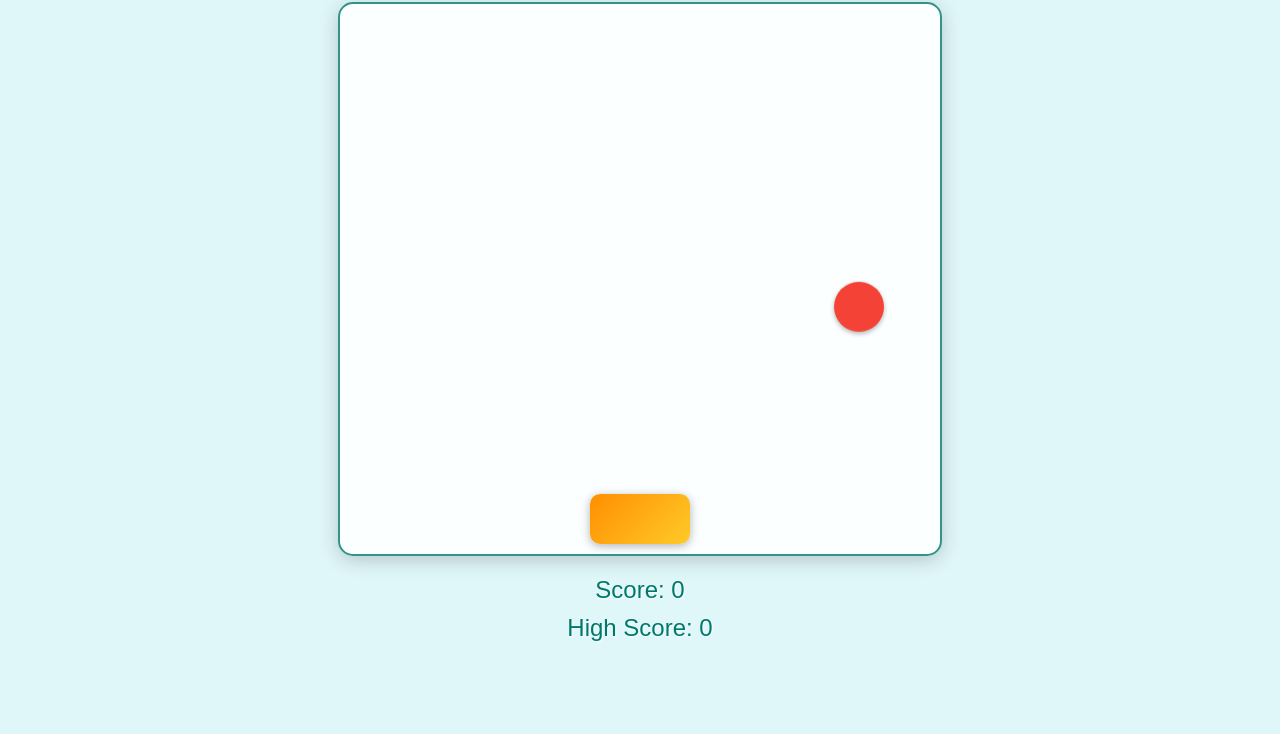
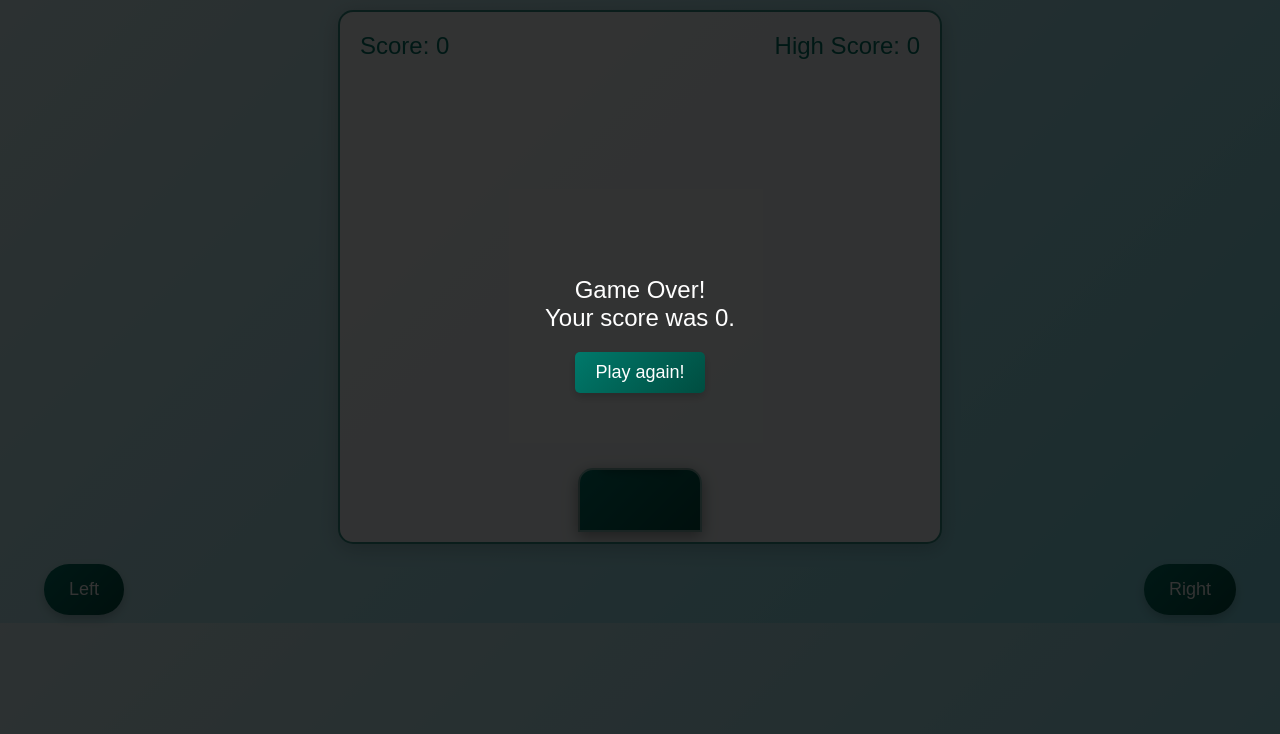
Before and after one commit to olii-dev/Fruit-Frenzy, a plain HTML site: page index.html in a window 1280 px wide. Shown: the part 66-800 px from the top of the page. Drawn offline with Linux system fonts and the light colour scheme; a web font is replaced by a local one.

Commit message:
Version 0.2.0
absolutely improved the game

```diff
--- a/index.html
+++ b/index.html
@@ -7,12 +7,19 @@
     <link rel="stylesheet" href="styles.css">
 </head>
 <body>
-    <h2>Fruit Frenzy</h2>
+    <h2 style="font-size: 27px;">Fruit Frenzy</h2>
     <div id="game-area">
+        <div class="scoreboard">
+            <div id="score">Score: 0</div>
+            <div id="high-score">High Score: 0</div>
+        </div>
         <div id="basket"></div>
     </div>
-    <div id="score">Score: 0</div>
-    <div id="high-score">High Score: 0</div>
+    <div id="controls">
+        <button id="left-button">Left</button>
+        <span style="display: inline-block; width: 1000px;"></span>
+        <button id="right-button">Right</button>
+    </div>
     <script src="script.js"></script>
 </body>
 </html>
--- a/script.js
+++ b/script.js
@@ -2,6 +2,9 @@ const basket = document.getElementById('basket');
 const gameArea = document.getElementById('game-area');
 const scoreDisplay = document.getElementById('score');
 const highScoreDisplay = document.getElementById('high-score');
+const leftButton = document.getElementById('left-button');
+const rightButton = document.getElementById('right-button');
+
 let score = 0;
 let highScore = localStorage.getItem('highScore') ? parseInt(localStorage.getItem('highScore')) : 0; // Retrieve high score from local storage
 let basketPosition = gameArea.clientWidth / 2 - 50; // Center the basket
@@ -24,7 +27,7 @@ function createFruit() {
 // Function to fall the fruit
 function fallFruit(fruit) {
     fruit.animate([{ transform: 'translateY(0)' }, { transform: 'translateY(500px)' }], {
-        duration: 9000,
+        duration: 4700,
         easing: 'linear',
         fill: 'forwards'
     });
@@ -62,8 +65,53 @@ function updateHighScore() {
 // Function to handle game over
 function gameOver() {
     gameActive = false; // Set game to inactive
-    alert(`Game Over! Your score was ${score}. Press OK to play again!.`);
-    resetGame(); // Reset the game
+
+    // Create a popup overlay
+    const popupOverlay = document.createElement('div');
+    popupOverlay.id = 'game-over-overlay';
+    popupOverlay.style.position = 'fixed';
+    popupOverlay.style.top = '0';
+    popupOverlay.style.left = '0';
+    popupOverlay.style.width = '100%';
+    popupOverlay.style.height = '100%';
+    popupOverlay.style.backgroundColor = 'rgba(0, 0, 0, 0.8)';
+    popupOverlay.style.display = 'flex';
+    popupOverlay.style.flexDirection = 'column';
+    popupOverlay.style.justifyContent = 'center';
+    popupOverlay.style.alignItems = 'center';
+    popupOverlay.style.zIndex = '1000';
+
+    // Create a popup message
+    const popupMessage = document.createElement('div');
+    popupMessage.style.color = 'white';
+    popupMessage.style.fontSize = '24px';
+    popupMessage.style.textAlign = 'center';
+    popupMessage.style.marginBottom = '20px';
+    popupMessage.innerHTML = `Game Over!<br>Your score was ${score}.`;
+
+    // Create a restart button
+    const restartButton = document.createElement('button');
+    restartButton.textContent = 'Play again!';
+    restartButton.style.padding = '10px 20px';
+    restartButton.style.fontSize = '18px';
+    restartButton.style.cursor = 'pointer';
+    restartButton.style.border = 'none';
+    restartButton.style.borderRadius = '5px';
+    restartButton.style.backgroundColor = '#28a745';
+    restartButton.style.color = 'white';
+
+    // Restart button click event
+    restartButton.addEventListener('click', () => {
+        document.body.removeChild(popupOverlay);
+        resetGame();
+    });
+
+    // Append message and button to the overlay
+    popupOverlay.appendChild(popupMessage);
+    popupOverlay.appendChild(restartButton);
+
+    // Append the overlay to the body
+    document.body.appendChild(popupOverlay);
 }
 
 // Function to reset the game
@@ -76,11 +124,26 @@ function resetGame() {
 
 // Function to get random fruit color
 function getRandomFruitColor() {
-    const colors = ['#f44336', '#ffeb3b', '#4caf50', '#2196f3', '#ff5722'];
-    return colors[Math.floor(Math.random() * colors.length)];
+    const colors = [
+        'images/watermelon.png',
+        'images/banana.png',
+        'images/apple.png',
+        'images/lime.png',
+        'images/coconut.png',
+        'images/strawberry.png',
+        'images/pear.png',
+        'images/orange.png',
+        'images/lemon.png'
+    ];
+    const fruitImage = document.createElement('img');
+    const selectedColor = colors[Math.floor(Math.random() * colors.length)];
+    fruitImage.src = selectedColor;
+    fruitImage.style.width = '50px';
+    fruitImage.style.height = '50px';
+    currentFruit.appendChild(fruitImage);
 }
 
-// Move basket with 'A' and 'D' keys
+// Move basket with 'A', 'D', left arrow, and right arrow keys
 document.addEventListener('keydown', (event) => {
     if (!gameActive) return; // Prevent movement if game is over
 
@@ -97,6 +160,23 @@ document.addEventListener('keydown', (event) => {
     }
 });
 
-createFruit();
+// Move basket with buttons
+leftButton.addEventListener('click', () => {
+    if (basketPosition > 0) {
+        basketPosition -= 20;
+        basket.style.left = basketPosition + 'px';
+    }
+});
 
+rightButton.addEventListener('click', () => {
+    if (basketPosition < gameArea.clientWidth - 100) {
+        basketPosition += 20;
+        basket.style.left = basketPosition + 'px';
+    }
+});
+
+// Start the game
+createFruit(); // Create the first fruit
+
+// Initialize high score display
 highScoreDisplay.textContent = `High Score: ${highScore}`;
--- a/styles.css
+++ b/styles.css
@@ -1,7 +1,9 @@
+@import url('https://fonts.googleapis.com/css2?family=Cal+Sans:wght@400;700&display=swap');
+
 body {
-    font-family: 'Arial', sans-serif;
+    font-family: 'Cal Sans', sans-serif;
     text-align: center;
-    background-color: #e0f7fa;
+    background: linear-gradient(135deg, #e0f7fa, #80deea); /* Vibrant gradient background */
     overflow: hidden;
 }
 
@@ -9,7 +11,7 @@ body {
     position: relative;
     width: 50%; /* Width of the game area */
     max-width: 600px; /* Optional: maximum width for larger screens */
-    height: 550px;
+    height: 530px;
     border: 2px solid rgba(0, 121, 107, 0.8); /* Semi-transparent border */
     overflow: hidden;
     background-color: rgba(255, 255, 255, 0.9); /* Semi-transparent white background */
@@ -23,34 +25,79 @@ body {
     position: absolute;
     bottom: 10px;
     left: 50%;
-    width: 100px;
-    height: 50px;
-    background: linear-gradient(135deg, #ff8f00, #ffca28); /* Gradient background */
-    border-radius: 10px;
+    width: 120px;
+    height: 60px;
+    background: linear-gradient(135deg, #00796b, #004d40); /* Match the rest of the game */
+    border-radius: 15px 15px 0 0; /* Rounded top corners for a basket-like appearance */
     transform: translateX(-50%);
-    box-shadow: 0 2px 10px rgba(0, 0, 0, 0.3); /* Shadow for depth */
+    box-shadow: 0 4px 15px rgba(0, 0, 0, 0.4); /* Enhanced shadow for more depth */
+    border: 2px solid rgba(255, 255, 255, 0.5); /* Subtle border for a polished look */
+    overflow: hidden; /* Ensure inner elements don't overflow */
+    transition: left 0.1s ease, transform 0.2s ease; /* Smooth transition for position and scale */
+}
+
+#basket::before {
+    content: '';
+    position: absolute;
+    top: -10px;
+    left: 50%;
+    width: 80px;
+    height: 10px;
+    background: linear-gradient(135deg, #00796b, #004d40); /* Match basket color */
+    border-radius: 5px; /* Rounded edges for the handle */
+    transform: translateX(-50%);
+    box-shadow: 0 2px 10px rgba(0, 0, 0, 0.3); /* Subtle shadow for depth */
 }
 
 .fruit {
     position: absolute;
     width: 50px;
     height: 50px;
-    background-color: rgba(244, 67, 54, 0.9); /* Semi-transparent fruit color */
-    border-radius: 50%;
     animation: fall linear;
-    box-shadow: 0 2px 5px rgba(0, 0, 0, 0.3); /* Shadow for depth */
+}
+
+.scoreboard {
+    display: flex;
+    justify-content: space-between;;
+    padding: 20px;
 }
 
 #score {
     font-size: 24px;
     color: #00796b; /* Modern color for the score */
-    margin-top: 20px;
     text-shadow: 1px 1px 2px rgba(255, 255, 255, 0.7); /* Soft shadow for text */
 }
 
 #high-score {
     font-size: 24px;
     color: #00796b; /* Modern color for the high score */
-    margin-top: 10px;
     text-shadow: 1px 1px 2px rgba(255, 255, 255, 0.7); /* Soft shadow for text */
 }
+
+#controls {
+    margin-top: 20px;
+    display: flex; /* Use flexbox for alignment */
+    justify-content: center; /* Center the buttons */
+}
+
+button {
+    padding: 15px 25px;
+    font-size: 18px;
+    margin: 0 10px;
+    cursor: pointer;
+    border: none;
+    border-radius: 25px; /* More rounded corners for a modern look */
+    background: linear-gradient(135deg, #00796b, #004d40); /* Gradient background */
+    color: white;
+    box-shadow: 0 4px 10px rgba(0, 0, 0, 0.2); /* Subtle shadow for depth */
+    transition: transform 0.2s, background 0.3s; /* Smooth transitions */
+}
+
+button:hover {
+    background: linear-gradient(135deg, #004d40, #00796b); /* Reverse gradient on hover */
+    transform: scale(1.05); /* Slightly enlarge on hover */
+}
+
+button:hover {
+    background-color: #005b4f; /* Darker shade on hover */
+}
```
Also changed, not shown: images/apple.png (added), images/banana.png (added), images/coconut.png (added), images/lemon.png (added), images/lime.png (added), images/orange.png (added), images/pear.png (added), images/strawberry.png (added), images/watermelon.png (added).
